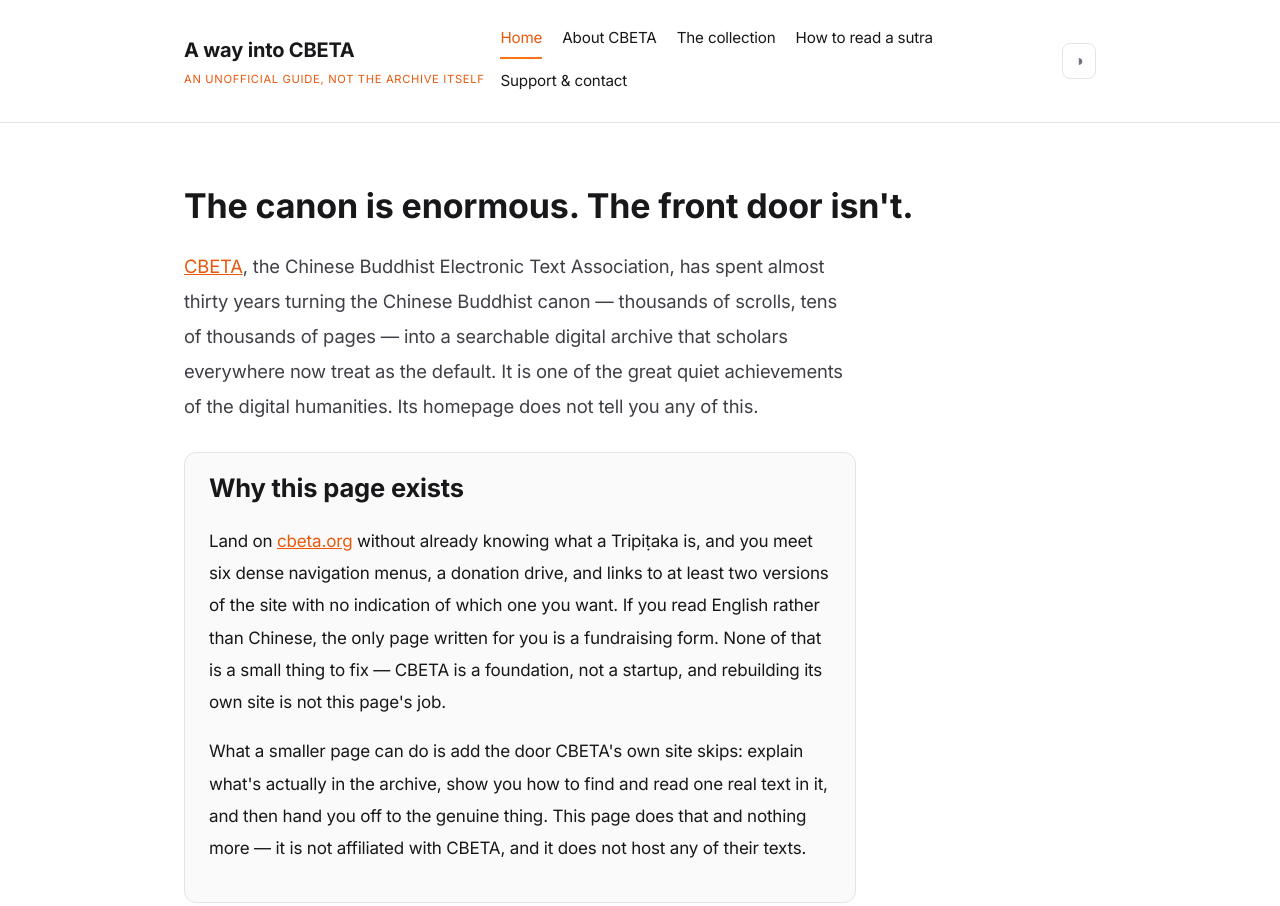
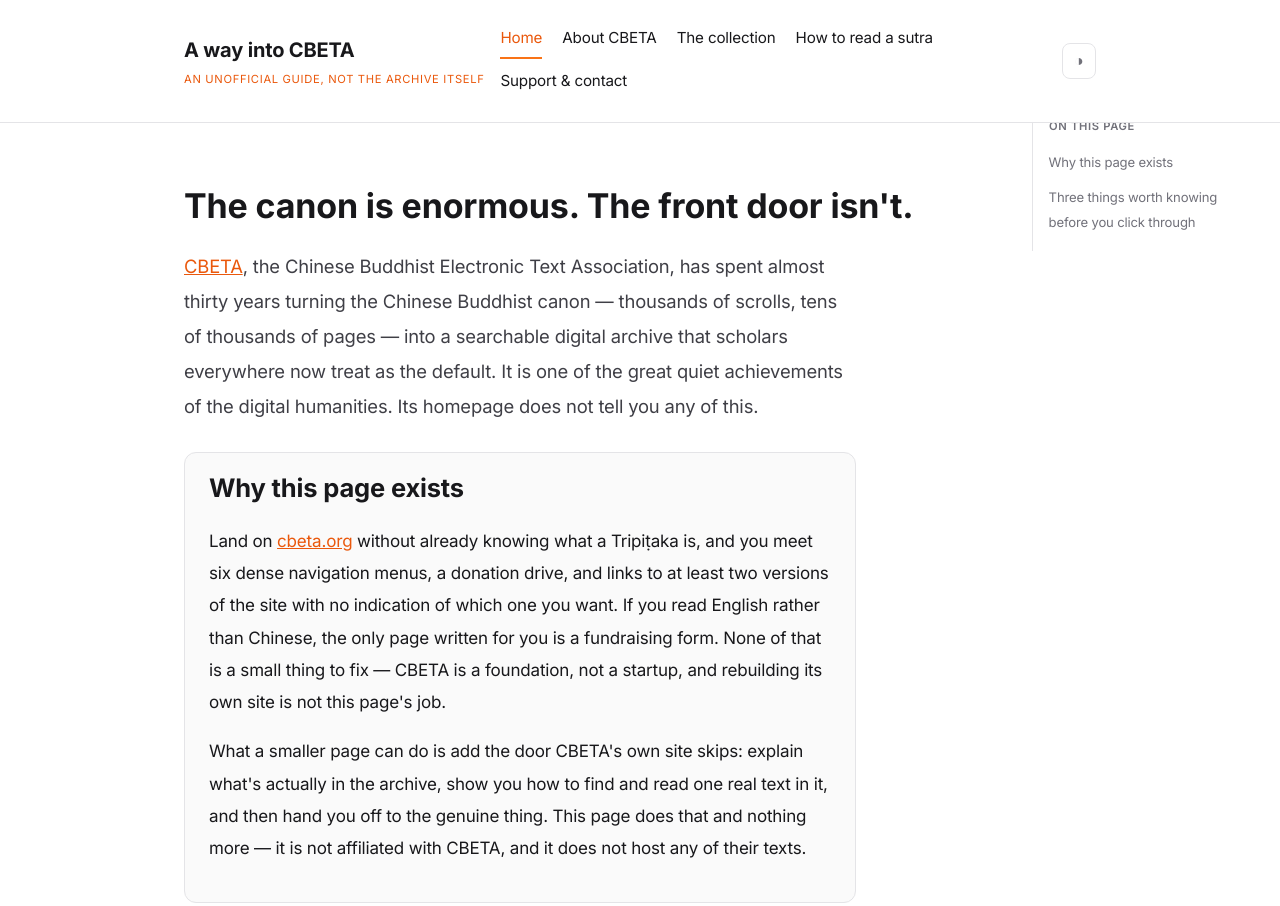
Before and after one commit to comp4020-agentic-coding-studio/comp4020-riff2-liuru-3, a website built with Vite: page index.html in a window 1280 px wide. Shown: the top 906 px of the page. Built offline with nearby package versions, Linux system fonts and the light colour scheme.

Commit message:
riff: generate Zen's fixed sidebar TOC from page headings
Auto-builds a right-hand table-of-contents from each page's <h2>s (only
shown when a page has 2+), visible at wide desktop widths per Zen's fixed
sidebar TOC feature and hidden below 80rem so it stays out of the way on
laptop and phone viewports.

```diff
--- a/main.ts
+++ b/main.ts
@@ -45,6 +45,32 @@ for (const themeToggle of document.querySelectorAll<HTMLButtonElement>(".theme-t
   });
 }
 
+const article = document.querySelector<HTMLElement>("main");
+const headings = article ? [...article.querySelectorAll<HTMLHeadingElement>("h2")] : [];
+if (article && headings.length >= 2) {
+  const toc = document.createElement("nav");
+  toc.className = "toc-sidebar";
+  toc.setAttribute("aria-label", "On this page");
+  const title = document.createElement("p");
+  title.className = "toc-title";
+  title.textContent = "On this page";
+  toc.appendChild(title);
+  for (const heading of headings) {
+    if (!heading.id) {
+      heading.id = (heading.textContent ?? "")
+        .toLowerCase()
+        .replace(/[^a-z0-9]+/g, "-")
+        .replace(/(^-|-$)/g, "");
+    }
+    const link = document.createElement("a");
+    link.className = "toc-link";
+    link.href = `#${heading.id}`;
+    link.textContent = heading.textContent;
+    toc.appendChild(link);
+  }
+  document.body.appendChild(toc);
+}
+
 const backToTop = document.querySelector<HTMLButtonElement>("#back-to-top");
 if (backToTop) {
   window.addEventListener("scroll", () => {
--- a/styles.css
+++ b/styles.css
@@ -197,6 +197,48 @@ header.site {
   padding: 0.4rem 0.7rem;
   font-size: 1rem;
   cursor: pointer;
+}
+
+.toc-sidebar {
+  display: none;
+  position: fixed;
+  top: 6.5rem;
+  right: 1.5rem;
+  width: 14rem;
+  max-height: calc(100vh - 9rem);
+  overflow-y: auto;
+  font-size: 0.82rem;
+  padding: 0.75rem 0 0.75rem 1rem;
+  border-left: 1px solid var(--rule);
+}
+
+.toc-sidebar .toc-title {
+  margin: 0 0 0.5rem;
+  font-weight: 600;
+  text-transform: uppercase;
+  letter-spacing: 0.06em;
+  font-size: 0.7rem;
+  color: var(--text-muted);
+}
+
+.toc-sidebar .toc-link {
+  display: block;
+  padding: 0.3rem 0;
+  color: var(--text-muted);
+  text-decoration: none;
+  border-left: 2px solid transparent;
+  padding-left: 0.6rem;
+  margin-left: -0.75rem;
+}
+
+.toc-sidebar .toc-link:hover {
+  color: var(--seal);
+}
+
+@media (width >= 80rem) {
+  .toc-sidebar {
+    display: block;
+  }
 }
 
 nav.primary {
```
